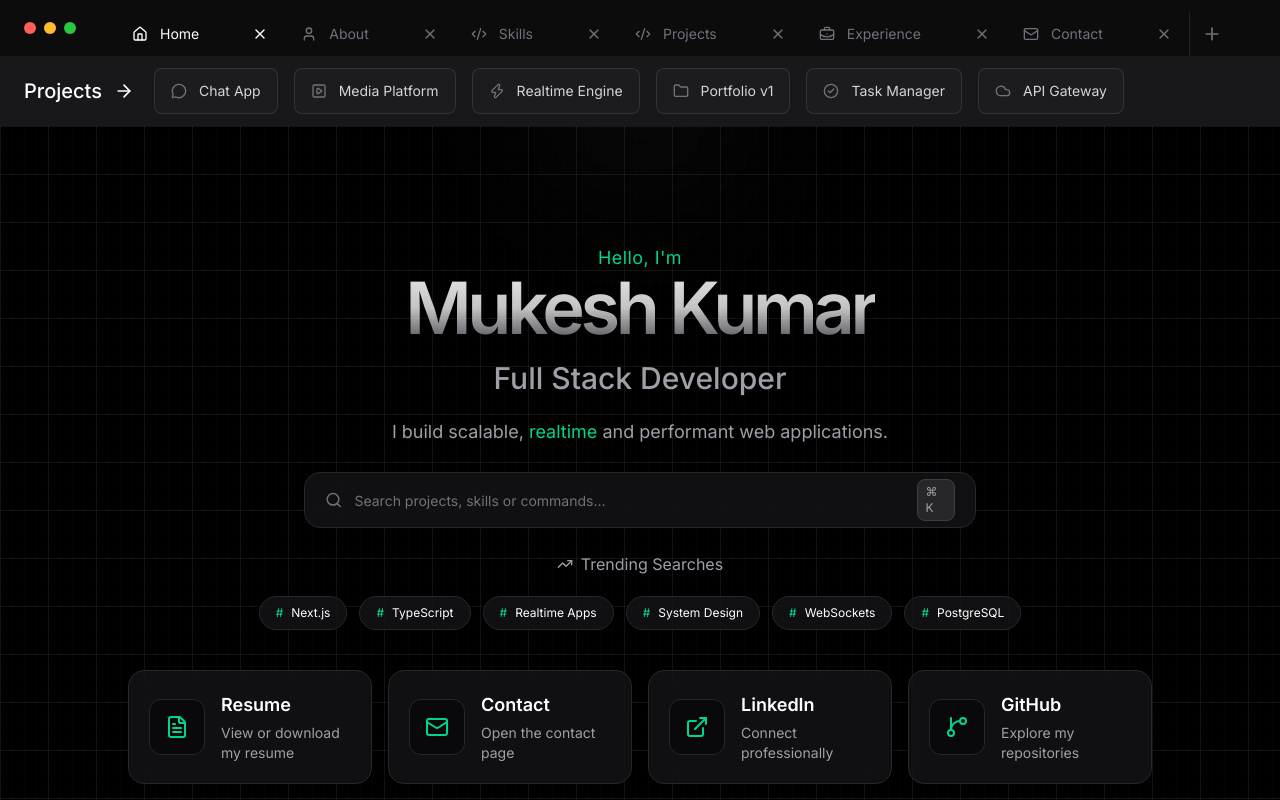
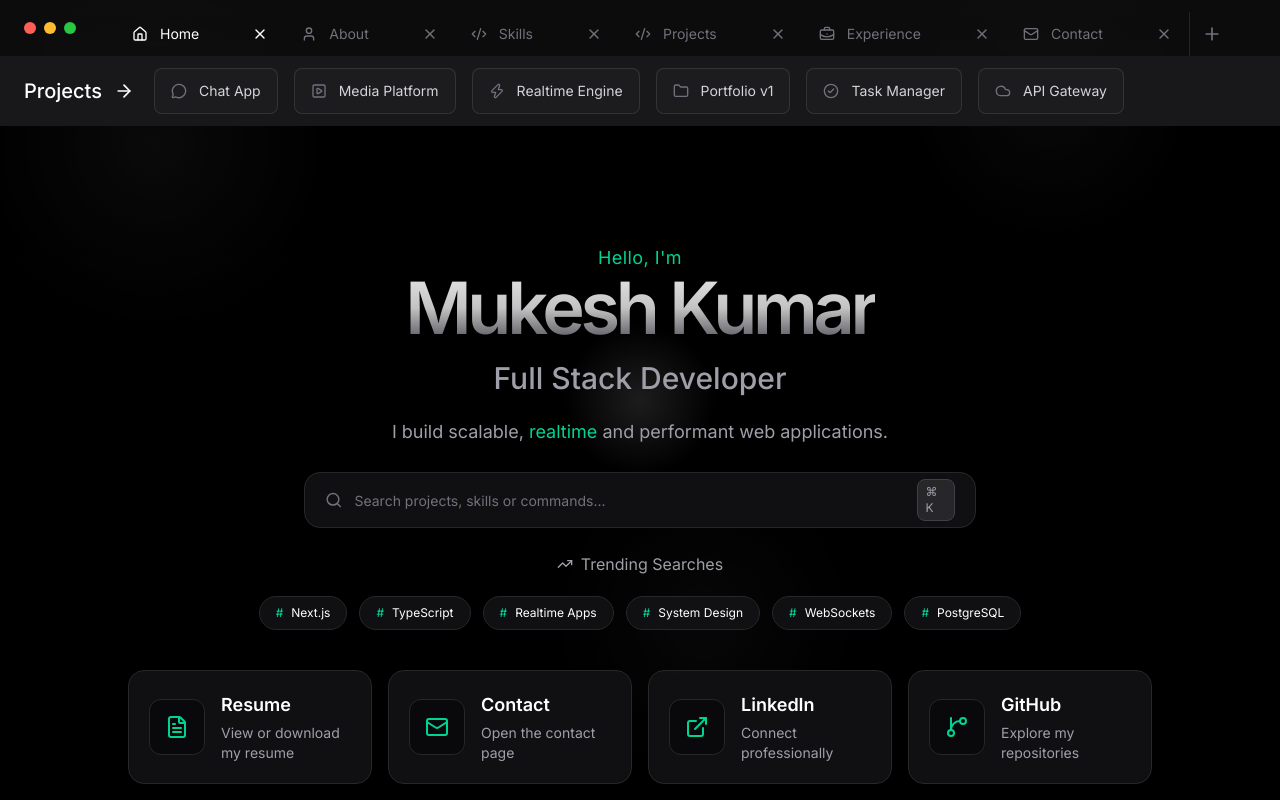
Before and after one commit to thappamkkumar/mk-portfolio, a Next.js app: page / in a window 1280 px wide. Built offline with nearby package versions, Linux system fonts and the light colour scheme.

Commit message:
update bg effect

```diff
--- a/src/app/globals.css
+++ b/src/app/globals.css
@@ -54,7 +54,6 @@ body {
   background: rgba(255, 255, 255, 0.6);
 }
 
-
  @layer utilities {
   .scrollbar-hide {
     -ms-overflow-style: none;
--- a/src/app/layout.tsx
+++ b/src/app/layout.tsx
@@ -3,6 +3,7 @@ import { Inter } from "next/font/google";
 
 import "./globals.css";
 
+import BackgroundEffect from "@/components/layout/background-effect";
 import ProjectStrip from "@/components/layout/project-strip";
 import TopNavbar from "@/components/layout/top-navbar";
 
@@ -55,6 +56,7 @@ export default function RootLayout({
               overflow-x-hidden
             "
           >
+              <BackgroundEffect />
             {children}
           </section>
         </main>
--- a/src/app/page.tsx
+++ b/src/app/page.tsx
@@ -1,12 +1,10 @@
 // app/page.tsx
 
 import HeroSection from "@/components/hero/hero-section";
-import BackgroundGrid from "@/components/layout/background-grid";
 
 export default function Home() {
   return (
     <section className="relative min-h-screen">
-      <BackgroundGrid />
       <HeroSection />
     </section>
   );
--- /dev/null
+++ b/src/components/layout/background-effect.tsx
@@ -0,0 +1,92 @@
+'use client';
+
+import { useEffect, useRef, useState } from "react";
+
+const BackgroundGrid = () => {
+  const containerRef = useRef<HTMLDivElement>(null);
+  const [active, setActive] = useState(false);
+
+  useEffect(() => {
+    const handleMouseMove = (event: MouseEvent) => {
+      const container = containerRef.current;
+      if (!container) return;
+
+      const rect = container.getBoundingClientRect();
+      const x = event.clientX - rect.left;
+      const y = event.clientY - rect.top;
+
+      container.style.setProperty("--cursor-x", `${x}px`);
+      container.style.setProperty("--cursor-y", `${y}px`);
+      setActive(true);
+    };
+
+    const handleMouseLeave = () => {
+      setActive(false);
+    };
+
+    window.addEventListener("mousemove", handleMouseMove);
+    window.addEventListener("mouseleave", handleMouseLeave);
+
+    return () => {
+      window.removeEventListener("mousemove", handleMouseMove);
+      window.removeEventListener("mouseleave", handleMouseLeave);
+    };
+  }, []);
+
+  return (
+    <div
+      ref={containerRef}
+      className="fixed inset-0 -z-10 overflow-hidden bg-black"
+    >
+      <div
+        className="absolute inset-0"
+        style={{
+          backgroundImage: `
+            radial-gradient(circle at 12% 18%, rgba(255,255,255,0.06), transparent 14%),
+            radial-gradient(circle at 82% 12%, rgba(255,255,255,0.05), transparent 12%),
+            radial-gradient(circle at 55% 78%, rgba(255,255,255,0.04), transparent 16%),
+            radial-gradient(circle at var(--cursor-x, 50%) var(--cursor-y, 50%), rgba(255,255,255,0.16), transparent 10%)
+          `,
+          backgroundBlendMode: "screen",
+        }}
+      />
+
+      <div className="pointer-events-none absolute inset-0">
+        <div
+          className="absolute h-20 w-20 -translate-x-1/2 -translate-y-1/2 rounded-full border border-white/15 transition-opacity duration-150"
+          style={{
+            top: "var(--cursor-y, 50%)",
+            left: "var(--cursor-x, 50%)",
+            opacity: active ? 1 : 0,
+          }}
+        />
+        <div
+          className="absolute h-3 w-3 -translate-x-1/2 -translate-y-1/2 rounded-full bg-white/20 transition-opacity duration-150"
+          style={{
+            top: "var(--cursor-y, 50%)",
+            left: "var(--cursor-x, 50%)",
+            opacity: active ? 1 : 0,
+          }}
+        />
+        <div
+          className="absolute h-px w-24 bg-white/10 transition-opacity duration-150"
+          style={{
+            top: "var(--cursor-y, 50%)",
+            left: "calc(var(--cursor-x, 50%) - 3rem)",
+            opacity: active ? 0.9 : 0,
+          }}
+        />
+        <div
+          className="absolute w-px h-24 bg-white/10 transition-opacity duration-150"
+          style={{
+            left: "var(--cursor-x, 50%)",
+            top: "calc(var(--cursor-y, 50%) - 3rem)",
+            opacity: active ? 0.9 : 0,
+          }}
+        />
+      </div>
+    </div>
+  );
+};
+
+export default BackgroundGrid;
--- a/src/components/layout/background-grid.tsx
+++ /dev/null
@@ -1,46 +0,0 @@
-const BackgroundGrid = () => {
-  return (
-    <div className="absolute inset-0 overflow-hidden">
-      {/* Main Grid */}
-      <div
-        className="absolute inset-0"
-        style={{
-          backgroundImage: `
-            linear-gradient(to right, rgba(255,255,255,0.06) 1px, transparent 1px),
-            linear-gradient(to bottom, rgba(255,255,255,0.06) 1px, transparent 1px)
-          `,
-          backgroundSize: "48px 48px",
-        }}
-      />
-
-      {/* Small Grid */}
-      <div
-        className="absolute inset-0 opacity-40"
-        style={{
-          backgroundImage: `
-            linear-gradient(to right, rgba(255,255,255,0.03) 1px, transparent 1px),
-            linear-gradient(to bottom, rgba(255,255,255,0.03) 1px, transparent 1px)
-          `,
-          backgroundSize: "12px 12px",
-        }}
-      />
-
-      {/* Top Light */}
-      <div
-        className="
-          absolute
-          left-1/2
-          -top-24
-          h-[170px]
-          w-[225px]
-          -translate-x-1/2
-          rounded-full
-          bg-white/3
-          blur-3xl
-        "
-      />
-    </div>
-  );
-};
-
-export default BackgroundGrid;
--- a/src/components/layout/project-strip.tsx
+++ b/src/components/layout/project-strip.tsx
@@ -95,14 +95,14 @@ const ProjectStrip = () => {
                   rounded-lg
                   border
                   border-white/10
-                  bg-white/[0.02]
+                  bg-white/2
                   px-4
                   py-3
                   text-sm
                   text-zinc-300
                   transition-all
                   duration-300
-                  hover:bg-white/[0.05]
+                  hover:bg-white/5
                 "
               >
                 <Icon
```
Lines whose indentation alone changed are shown as unchanged.
